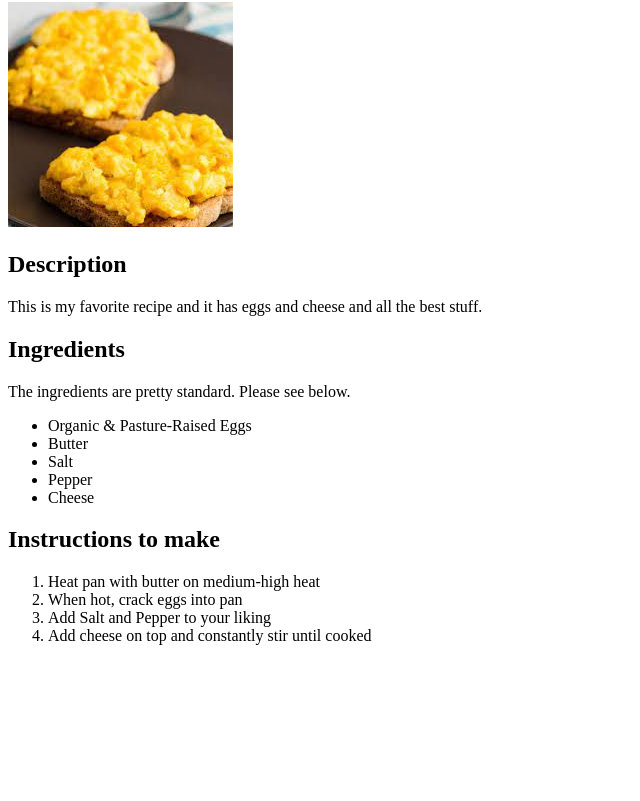
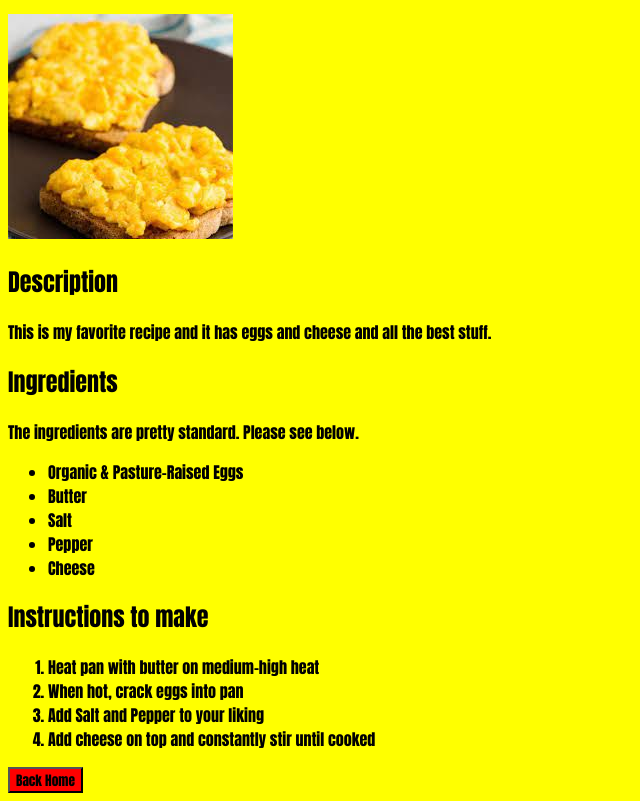
Before and after one commit to Stanley-Tomasetti/odin-recipes, a plain HTML site: page recipes/eggs.html in a window 1280 px wide. Shown: the part 78-879 px from the top of the page, without its empty margins (0-640 px from the left). Before the commit the page ends 800 px from the top, so only its background shows below. Drawn offline with Linux system fonts and the light colour scheme.

Commit message:
Added CSS and home button

```diff
--- a/recipes/eggs.html
+++ b/recipes/eggs.html
@@ -1,6 +1,7 @@
 <!DOCTYPE html>
 <html lang="en">
 <head>
+    <link rel="stylesheet" href="../styles.css">
     <meta charset="UTF-8">
     <title>My Favorite Eggs</title>
 </head>
@@ -25,5 +26,8 @@
         <li>Add Salt and Pepper to your liking</li>
         <li>Add cheese on top and constantly stir until cooked</li>
     </ol>
+    <a href="../index.html">
+        <button class="homebut">Back Home</button>
+    </a>
 </body>
 </html>
--- /dev/null
+++ b/styles.css
@@ -0,0 +1,9 @@
+* {
+    background-color: yellow;
+    font-family: Impact, Haettenschweiler, 'Arial Narrow Bold', sans-serif;
+
+}
+
+.homebut {
+    background-color: red;
+}
```
Also changed, not shown: index.html (+1 -0 lines), recipes/sardines.html (+4 -0 lines), recipes/steak.html (+4 -0 lines).
